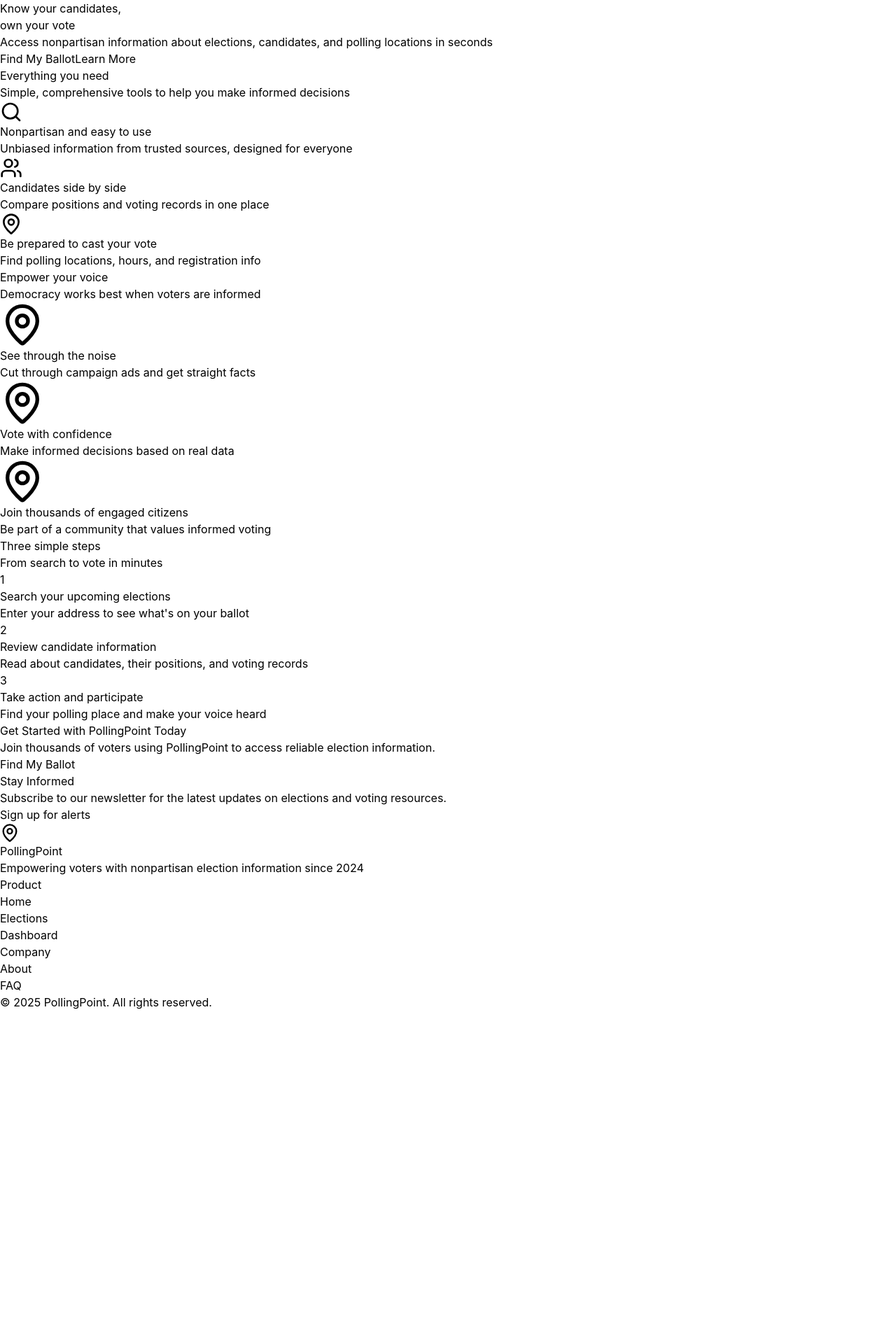
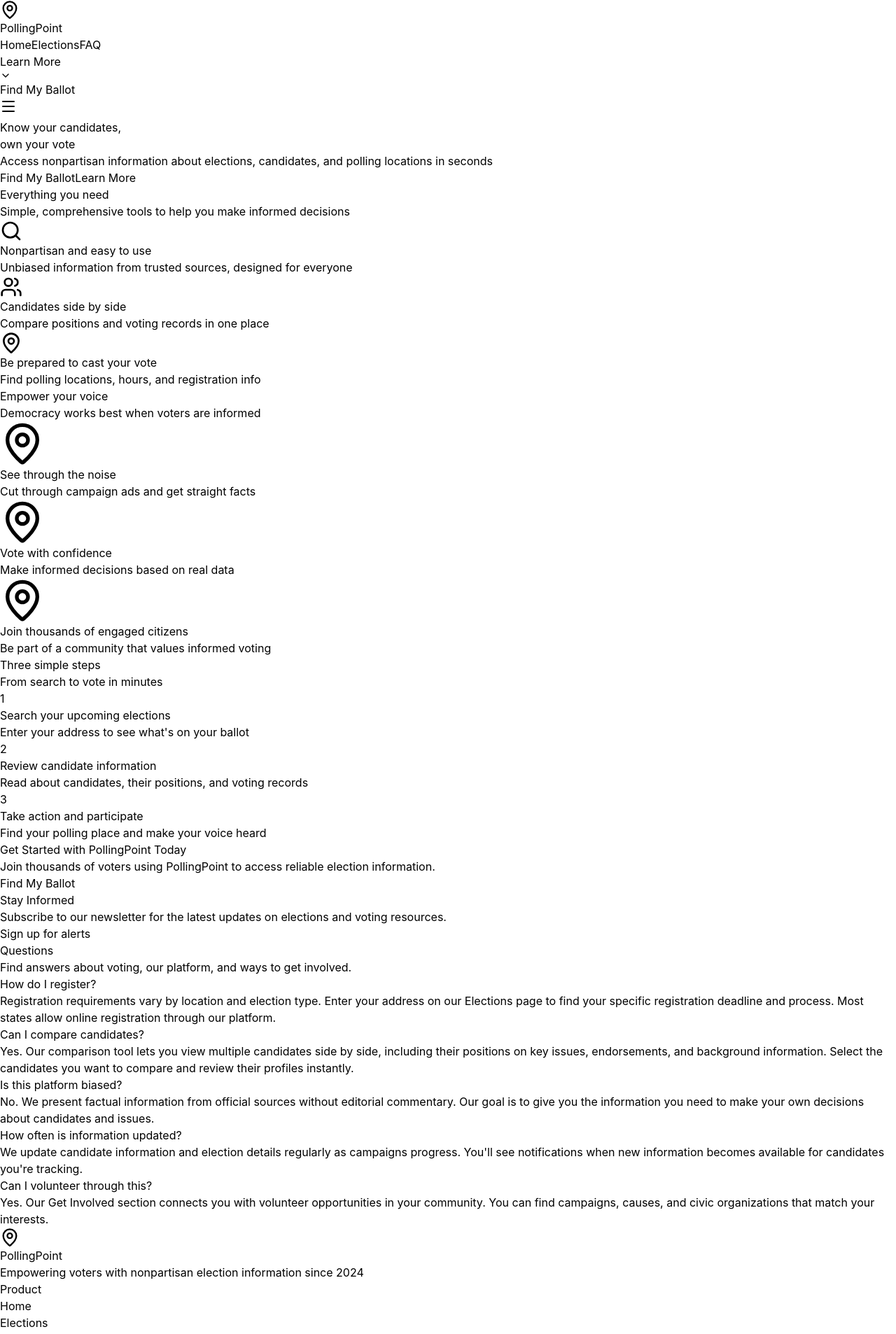
Before and after one commit to vwartemb/PollingPointWebsite, a React app in the folder frontend/: page / in a window 1280 px wide. Shown: the top 1906 px of the page at 70% size. Before the commit the page ends 1444 px from the top, so only its background shows below. Built offline with nearby package versions, Linux system fonts and the light colour scheme; the HTML template or start-up script is replaced by a standard one.

Commit message:
added changes to the homepage

```diff
--- a/frontend/package.json
+++ b/frontend/package.json
@@ -30,6 +30,6 @@
     "tailwindcss": "^3.4.19",
     "typescript": "^5.9.3",
     "typescript-eslint": "^8.46.4",
-    "vite": "^7.2.4"
+    "vite": "^7.3.0"
   }
 }
--- /dev/null
+++ b/frontend/src/components/home/Questions.tsx
@@ -0,0 +1,55 @@
+
+
+function Questions() {
+  return (
+    <section className="py-16 bg-gray-50">
+      <div className="max-w-7xl mx-auto px-4 sm:px-6 lg:px-8">
+        <h2 className="text-3xl md:text-4xl font-bold text-left mb-4">
+          Questions
+        </h2>
+        <p className="text-gray-600 text mb-12">
+          Find answers about voting, our platform, and ways to get involved.
+        </p>
+
+        <div className="mt-12 grid gap-10 grid-cols-1 md:grid-cols-2 lg:grid-cols-3">
+          <div>
+            <h3 className="text-xl font-semibold">How do I register?</h3>
+            <p className="mt-2 text-gray-600">
+              Registration requirements vary by location and election type. Enter your address on our Elections page to find your specific registration deadline and process. Most states allow online registration through our platform.
+            </p>
+          </div>
+
+          <div>
+            <h3 className="text-xl font-semibold">Can I compare candidates?</h3>
+            <p className="mt-2 text-gray-600">
+              Yes. Our comparison tool lets you view multiple candidates side by side, including their positions on key issues, endorsements, and background information. Select the candidates you want to compare and review their profiles instantly.
+            </p>
+          </div>
+
+          <div>
+            <h3 className="text-xl font-semibold">Is this platform biased?</h3>
+            <p className="mt-2 text-gray-600">
+              No. We present factual information from official sources without editorial commentary. Our goal is to give you the information you need to make your own decisions about candidates and issues.
+            </p>
+          </div>
+
+          <div>
+            <h3 className="text-xl font-semibold">How often is information updated?</h3>
+            <p className="mt-2 text-gray-600">
+              We update candidate information and election details regularly as campaigns progress. You'll see notifications when new information becomes available for candidates you're tracking.
+            </p>
+          </div>
+
+          <div>
+            <h3 className="text-xl font-semibold">Can I volunteer through this?</h3>
+            <p className="mt-2 text-gray-600">
+              Yes. Our Get Involved section connects you with volunteer opportunities in your community. You can find campaigns, causes, and civic organizations that match your interests.
+            </p>
+          </div>
+        </div>
+      </div>
+    </section>
+  );
+}
+
+export default Questions;
--- a/frontend/src/components/layout/Layout.tsx
+++ b/frontend/src/components/layout/Layout.tsx
@@ -1,5 +1,6 @@
 import type { ReactNode } from 'react';
 import Footer from './Footer.tsx';
+import Navigation from './Navigation.tsx';
 
 
 interface LayoutProps {
@@ -9,7 +10,7 @@ interface LayoutProps {
 function Layout({ children }: LayoutProps) {
     return (
         <div className="min-h-screen bg-gray-50">
-            {/*<Navigation />*/}
+            <Navigation />
             <main>{children}</main>
             <Footer />
         </div>
--- /dev/null
+++ b/frontend/src/components/layout/Navigation.tsx
@@ -0,0 +1,184 @@
+import { useState } from "react";
+import { Link, useLocation } from "react-router-dom";
+import { MapPin, Menu, X, ChevronDown } from 'lucide-react';
+
+function Navigation() {
+  const [mobileMenuOpen, setMobileMenuOpen] = useState(false);
+  const [dropdownOpen, setDropdownOpen] = useState(false);
+  const location = useLocation();
+
+  // Regular navigation links
+  const navLinks = [
+    { name: 'Home', path: '/' },
+    { name: 'Elections', path: '/elections' },
+    { name: 'FAQ', path: '/faq' },
+  ];
+
+  // Dropdown menu items
+  const learnMoreLinks = [
+    { name: 'About Us', path: '/about' },
+    { name: 'How It Works', path: '/how-it-works' },
+    { name: 'Voter Guide', path: '/voter-guide' },
+    { name: 'Resources', path: '/resources' },
+  ];
+
+  return (
+    <nav className="bg-white shadow-sm sticky top-0 z-50">
+      <div className="max-w-7xl mx-auto px-4 sm:px-6 lg:px-8">
+        <div className="flex justify-between items-center h-16">
+          {/* Logo */}
+          <Link to="/" className="flex items-center hover:opacity-80 transition">
+            <MapPin className="text-blue-600 mr-2" size={28} />
+            <span className="text-2xl font-bold text-gray-900">PollingPoint</span>
+          </Link>
+
+          {/* Desktop Menu */}
+          <div className="hidden md:flex items-center space-x-8">
+            {/* Regular Links */}
+            {navLinks.map(link => (
+              <Link
+                key={link.path}
+                to={link.path}
+                className={`transition ${
+                  location.pathname === link.path
+                    ? 'text-blue-600 font-semibold'
+                    : 'text-gray-700 hover:text-blue-600'
+                }`}
+              >
+                {link.name}
+              </Link>
+            ))}
+
+            {/* Learn More Dropdown */}
+            <div
+              className="relative"
+              onMouseEnter={() => setDropdownOpen(true)}
+              onMouseLeave={() => setDropdownOpen(false)}
+            >
+              {/* Dropdown Trigger */}
+              <button
+                className={`flex items-center gap-1 transition ${
+                  learnMoreLinks.some(link => location.pathname === link.path)
+                    ? 'text-blue-600 font-semibold'
+                    : 'text-gray-700 hover:text-blue-600'
+                }`}
+              >
+                Learn More
+                <ChevronDown
+                  size={16}
+                  className={`transition-transform ${dropdownOpen ? 'rotate-180' : ''}`}
+                />
+              </button>
+
+              {/* Dropdown Menu */}
+              {dropdownOpen && (
+                <div className="absolute top-full left-0 mt-2 w-48 bg-white rounded-lg shadow-lg py-2 border border-gray-100">
+                  {learnMoreLinks.map(link => (
+                    <Link
+                      key={link.path}
+                      to={link.path}
+                      className={`block px-4 py-2 transition ${
+                        location.pathname === link.path
+                          ? 'bg-blue-50 text-blue-600 font-semibold'
+                          : 'text-gray-700 hover:bg-gray-50 hover:text-blue-600'
+                      }`}
+                    >
+                      {link.name}
+                    </Link>
+                  ))}
+                </div>
+              )}
+            </div>
+          </div>
+
+          {/* CTA Button */}
+          <div className="hidden md:block">
+            <Link
+              to="/dashboard"
+              className="bg-blue-600 text-white px-6 py-2 rounded-lg hover:bg-blue-700 transition"
+            >
+              Find My Ballot
+            </Link>
+          </div>
+
+          {/* Mobile Menu Button */}
+          <button
+            className="md:hidden"
+            onClick={() => setMobileMenuOpen(!mobileMenuOpen)}
+          >
+            {mobileMenuOpen ? <X size={24} /> : <Menu size={24} />}
+          </button>
+        </div>
+
+        {/* Mobile Menu Dropdown */}
+        {mobileMenuOpen && (
+          <div className="md:hidden py-4 space-y-2">
+            {/* Regular Links */}
+            {navLinks.map(link => (
+              <Link
+                key={link.path}
+                to={link.path}
+                onClick={() => setMobileMenuOpen(false)}
+                className={`block px-4 py-2 rounded transition ${
+                  location.pathname === link.path
+                    ? 'bg-blue-100 text-blue-600 font-semibold'
+                    : 'hover:bg-gray-100'
+                }`}
+              >
+                {link.name}
+              </Link>
+            ))}
+
+            {/* Learn More Section in Mobile */}
+            <div className="px-4 py-2">
+              <button
+                onClick={() => setDropdownOpen(!dropdownOpen)}
+                className="flex items-center justify-between w-full text-gray-700 font-medium"
+              >
+                Learn More
+                <ChevronDown
+                  size={16}
+                  className={`transition-transform ${dropdownOpen ? 'rotate-180' : ''}`}
+                />
+              </button>
+
+              {/* Mobile Dropdown Items */}
+              {dropdownOpen && (
+                <div className="mt-2 ml-4 space-y-2">
+                  {learnMoreLinks.map(link => (
+                    <Link
+                      key={link.path}
+                      to={link.path}
+                      onClick={() => {
+                        setMobileMenuOpen(false);
+                        setDropdownOpen(false);
+                      }}
+                      className={`block px-4 py-2 rounded transition ${
+                        location.pathname === link.path
+                          ? 'bg-blue-100 text-blue-600 font-semibold'
+                          : 'hover:bg-gray-100'
+                      }`}
+                    >
+                      {link.name}
+                    </Link>
+                  ))}
+                </div>
+              )}
+            </div>
+
+            {/* Mobile CTA Button */}
+            <Link
+              to="/dashboard"
+              onClick={() => setMobileMenuOpen(false)}
+              className="block w-full mt-2 bg-blue-600 text-white px-6 py-2 rounded-lg hover:bg-blue-700 text-center"
+            >
+              Find My Ballot
+            </Link>
+          </div>
+        )}
+      </div>
+    </nav>
+  );
+}
+
+export default Navigation;
--- a/frontend/src/pages/HomePage.tsx
+++ b/frontend/src/pages/HomePage.tsx
@@ -3,6 +3,7 @@ import FeaturesSection from "../components/home/FeaturesSection";
 import EmpowerSection from "../components/home/EmpowerSection";
 import HowItWorksSection from "../components/home/HowItWorksSection";
 import CTASection from "../components/home/CTASection";
+import Questions from "../components/home/Questions";
 
 function HomePage() {
   return (
@@ -28,6 +29,7 @@ function HomePage() {
         variant="dark"
         //onClick={() => window.location.href = '/home'}
       />
+      <Questions/>
     </>
   );
 }
```
Also changed, not shown: 1 other file (tests, documents, lock files or other folders).
